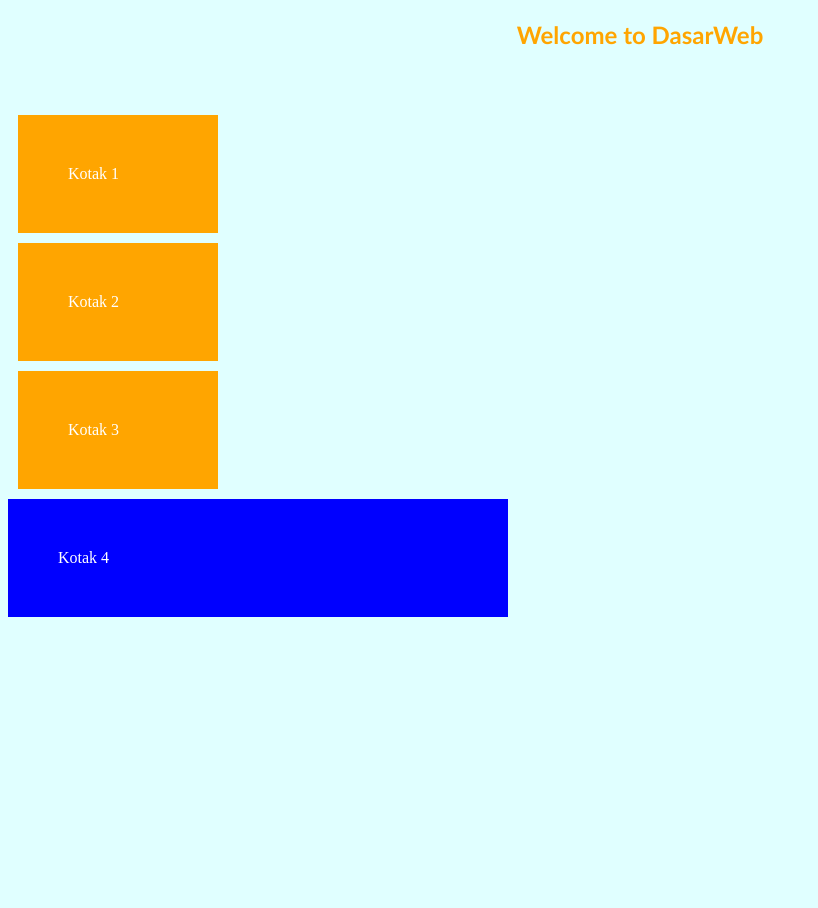
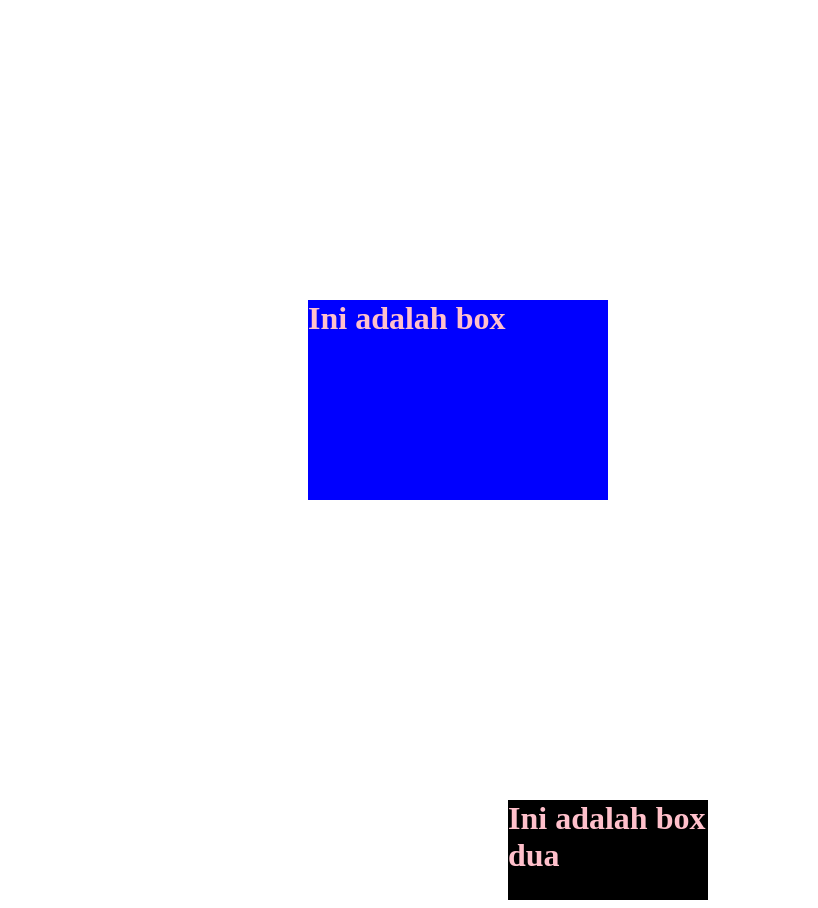
Before and after one commit to Holycious/DESAIN-DAN-PEMROGRAMAN-WEB-2E-LEONSHAN, a PHP site: page / in a window 1280 px wide. Shown: the whole page, without its empty margins (0-818 px from the left). Before the commit the page ends 617 px from the top, so only its background shows below. Run offline with PHP 8.4, Linux system fonts and the light colour scheme.

Commit message:
Commit Soal No.1-7

```diff
--- a/minggu2/index.html
+++ b/minggu2/index.html
@@ -1,17 +1,16 @@
 <!DOCTYPE html>
 <html>
     <head>
-        <title>Main Page</title>
-        <link rel="stylesheet" type="text/css" href="style.css">
+        <title>Margin CSS</title>
+        <link rel="stylesheet" type="text/css" href="styleMargin.css">
     </head>
+
     <body>
-        <h2>Welcome to DasarWeb</h2>
-        <br><br>
-        <!--Contoh Penggunaan Class-->
-        <div class="kotak">Kotak 1</div>
-        <div class="kotak">Kotak 2</div>
-        <div class="kotak">Kotak 3</div>
-        <!--Contoh Penggunaan id-->
-        <div id="kotak">Kotak 4</div>
+        <div class="box">
+            <h1>Ini adalah box</h1>
+        </div>
+        <div class="box-dua">
+            <h1>Ini adalah box dua</h1>
+        </div>
     </body>
 </html>
--- a/minggu2/style.css
+++ b/minggu2/style.css
@@ -1,5 +1,10 @@
 body{
-    background: lightcyan;
+    background: url(../image/tree.png), url(../image/bunga2.jpg);
+    background-size: 250px, 100%;
+    background-repeat: no-repeat, no-repeat;
+    background-position: left, center;
+    background-position-x: 300px, 0px;
+    background-position-y: 210px, 0px;
     color: white;
 }
 h2 {
--- /dev/null
+++ b/minggu2/styleMargin.css
@@ -0,0 +1,15 @@
+h1{
+    color: pink;
+}
+.box{
+    background: blue;
+    height: 200px;
+    width: 300px;
+    margin: 300px;
+}
+.box-dua{
+    background: black;
+    height: 100px;
+    width: 200px;
+    margin-left: 500px;
+}
```
Also changed, not shown: minggu2/backgroundCSS.html (added, +20 -0 lines), image/tree.png (added).
